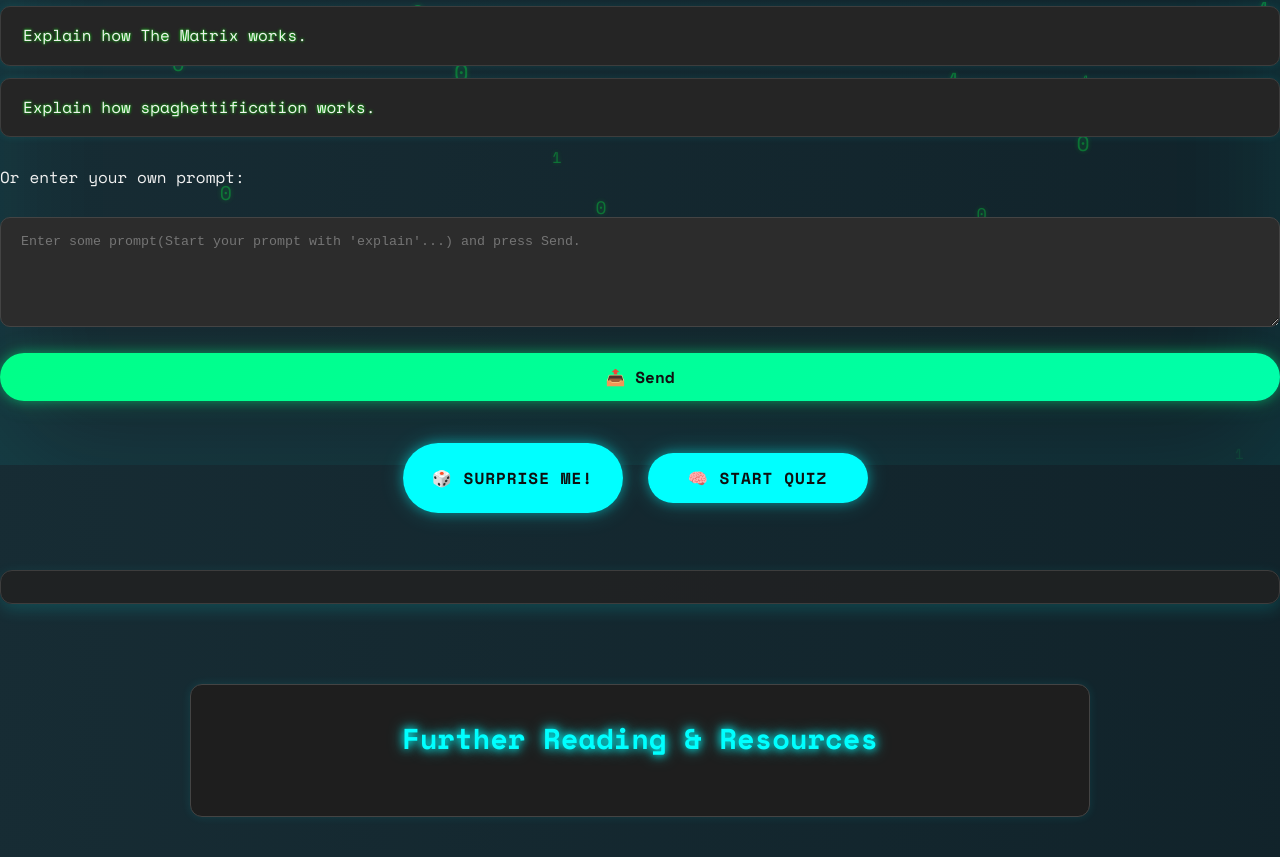
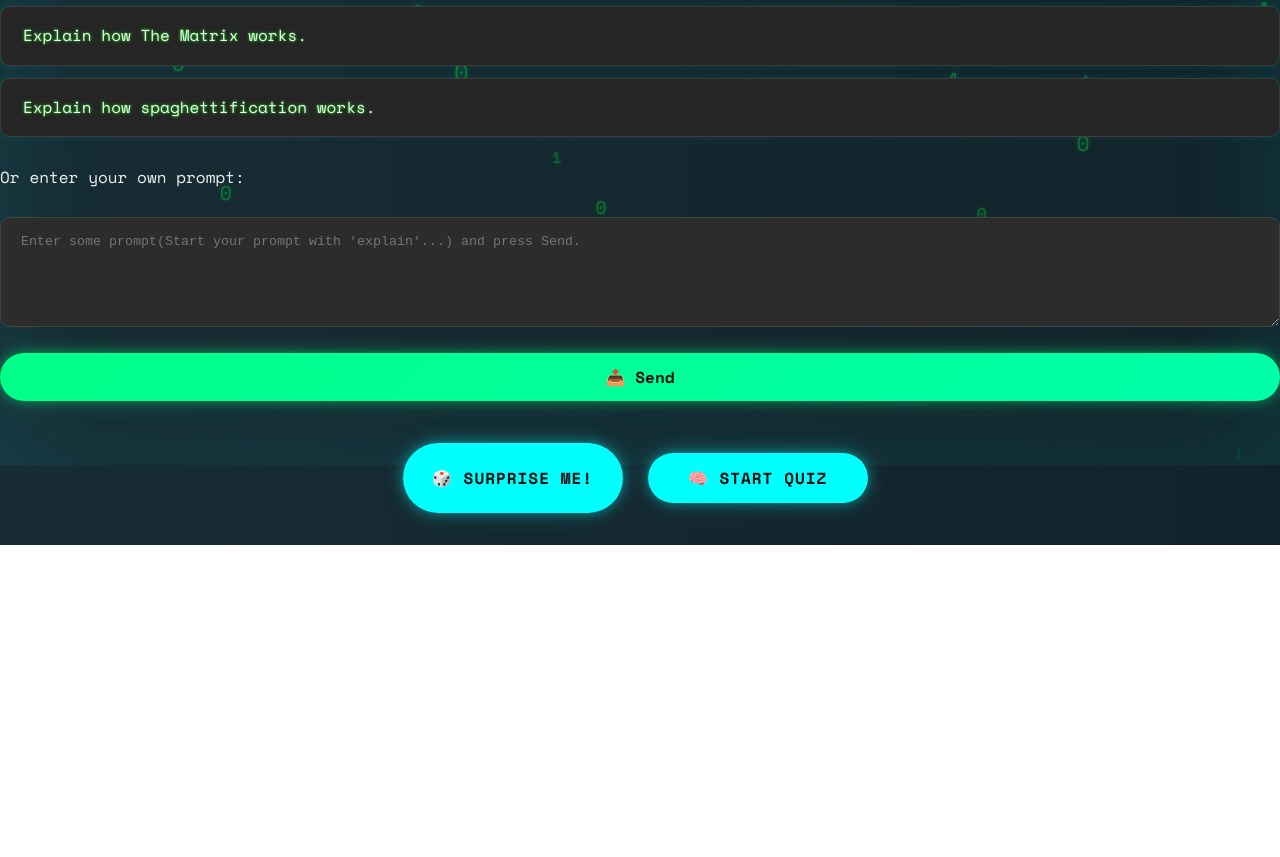
Before and after one commit to Zainazfar/Prof-Luna, a website: page index.html in a window 1280 px wide. Shown: the part 335-1192 px from the top of the page. After the commit the page ends 880 px from the top, so only its background shows below. Drawn offline with nearby package versions, Linux system fonts and the light colour scheme.

Commit message:
Update index.html

```diff
--- a/index.html
+++ b/index.html
@@ -90,11 +90,11 @@
 
     </main>
 
-    <section id="slideshow-wrapper">
+    <section id="slideshow-wrapper" hidden>
       <div id="slideshow"></div>
     </section>
 
-    <section id="resources-section">
+    <section id="resources-section" hidden>
       <div class="resource-container">
         <h2>Further Reading & Resources</h2>
         <ul id="resources-list">
```
